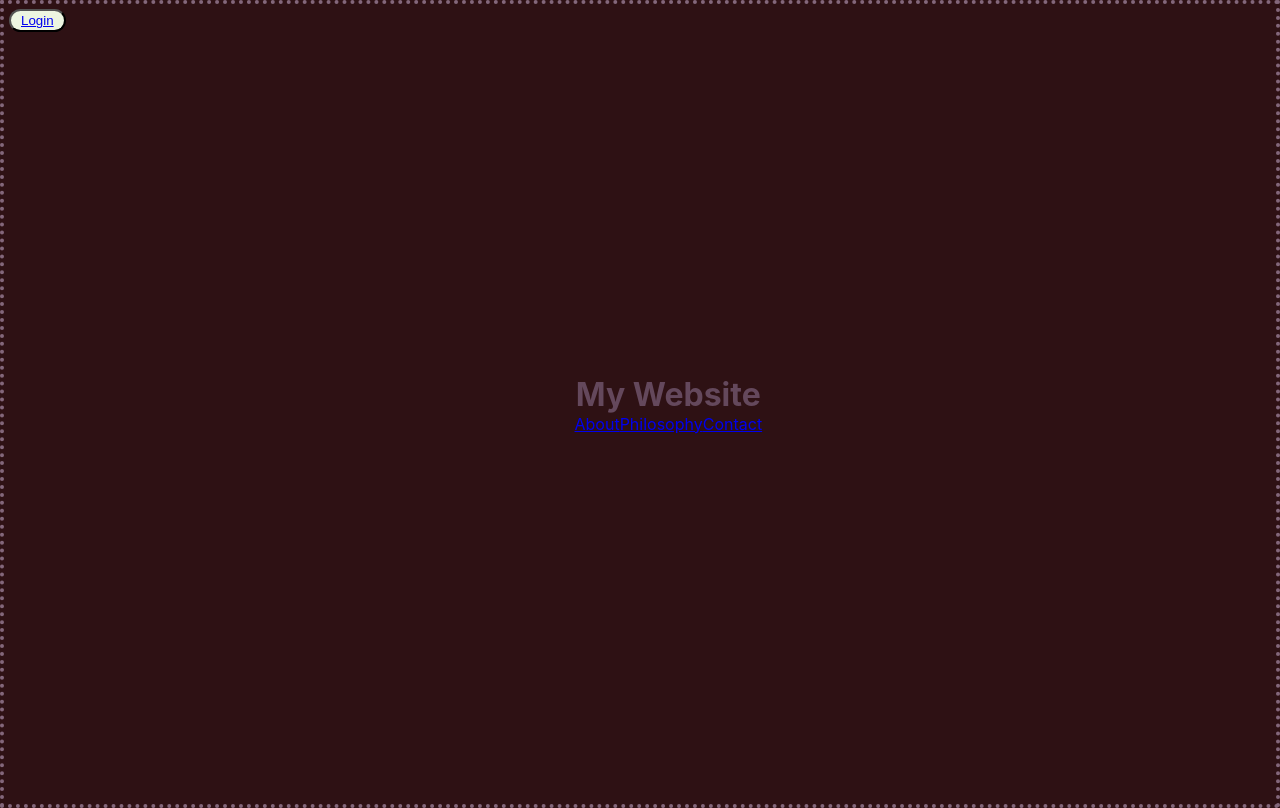
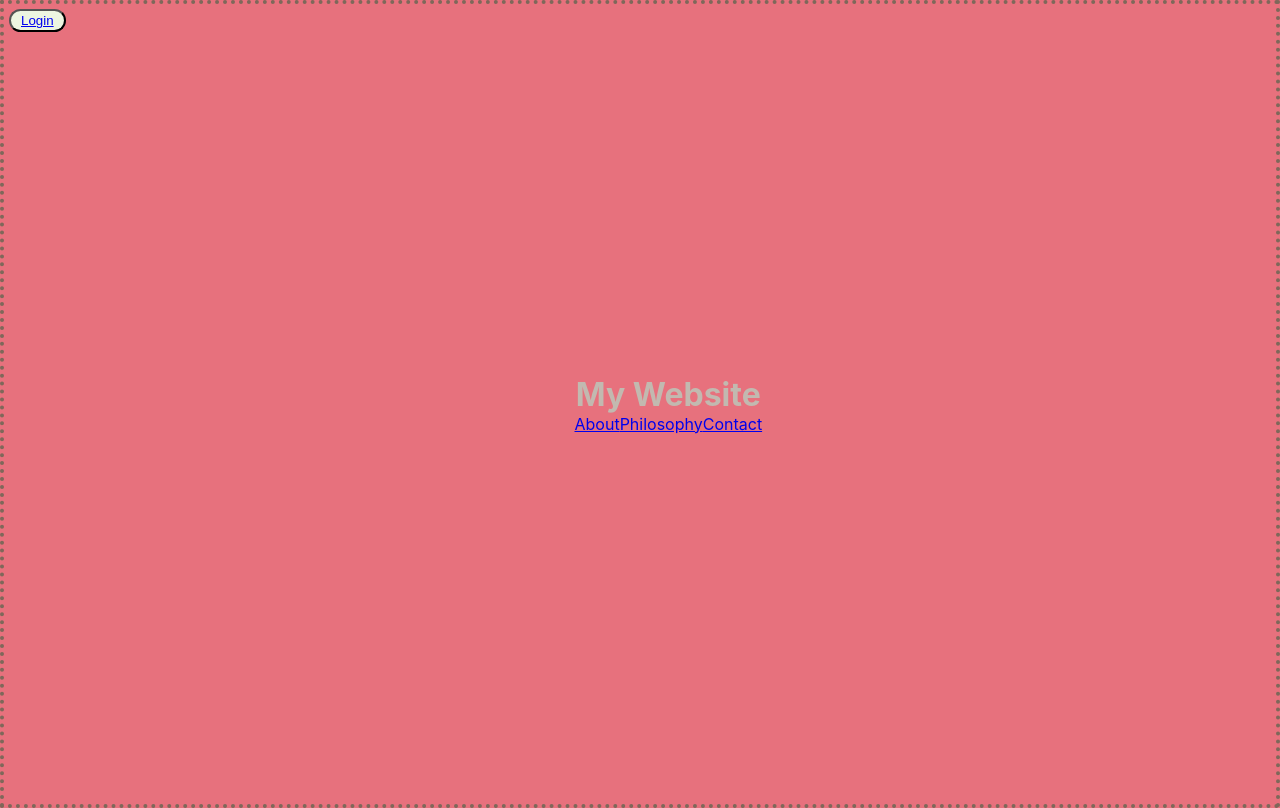
Before and after one commit to BenIsenstein/piano-teaching-site, a React (Create React App) app in the folder client/: page / in a window 1280 px wide. Built offline with nearby package versions, Linux system fonts and the light colour scheme; no server answers.

Commit message:
Added a second color theme HEEHEEEEE

```diff
--- a/client/src/contexts/colorSchemeContext/ColorSchemeProvider.js
+++ b/client/src/contexts/colorSchemeContext/ColorSchemeProvider.js
@@ -3,7 +3,7 @@ import ColorSchemeContext from "./ColorSchemeContext"
 import colorSchemeData from "./colorSchemeData"
 
 const ColorSchemeProvider = ({ children }) => {
-  const [colorScheme, setColorScheme] = useState(colorSchemeData["Purple Tints And Tones"])
+  const [colorScheme, setColorScheme] = useState(colorSchemeData["Lively and Inviting"])
 
   const setSchemeByName = (name) => {if (colorSchemeData[name]) setColorScheme(colorSchemeData[name])}
 
--- a/client/src/contexts/colorSchemeContext/colorSchemeData.js
+++ b/client/src/contexts/colorSchemeContext/colorSchemeData.js
@@ -1,10 +1,18 @@
 let colorSchemeData = {
-  "Purple Tints And Tones": {
+  "Purple Tints and Tones": {
     _color1: "#2E1114",
     _color2: "#501B1D",
     _color3: "#64485C",
     _color4: "#83677B",
     _color5: "#ADADAD"
+  },
+  "Lively and Inviting": {
+    _color1: "#E7717D",
+    _color2: "#C2CAD0",
+    _color3: "#C2B9B0",
+    _color4: "#7E685A",
+    _color5: "#AFD275"
+
   }
 }
 
```
